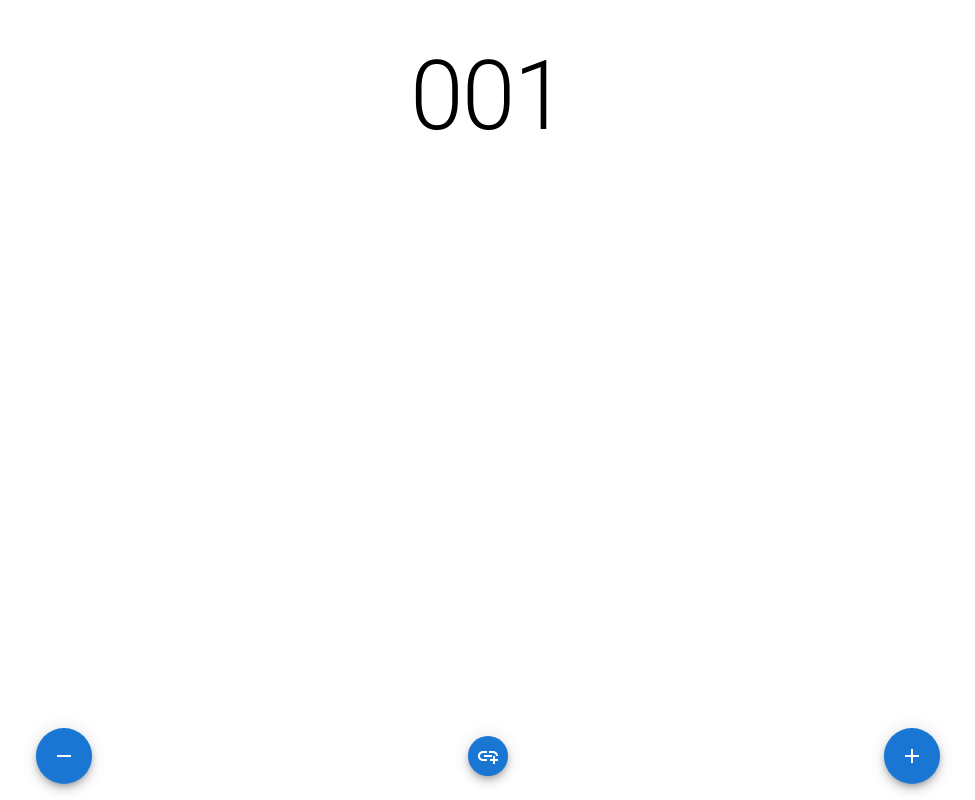
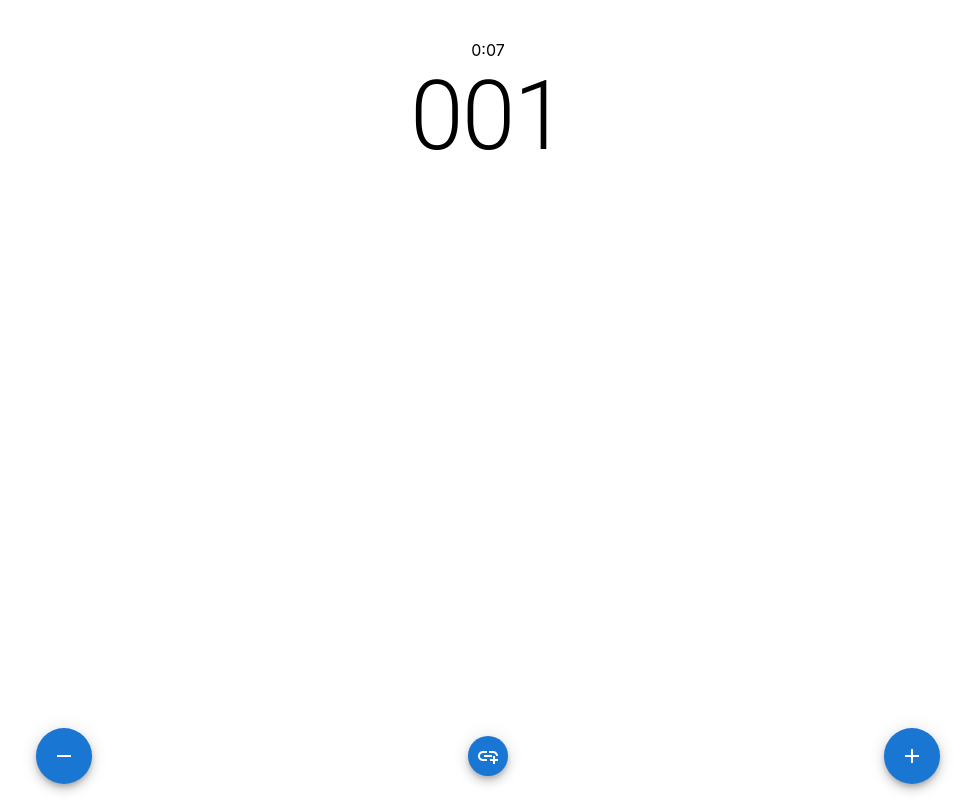
Before and after one commit to adambuczek/knitting-tool, a React (Create React App) app: page / in a window 1280 px wide. Shown: the whole page, without its empty margins (152-1127 px from the left). Built offline with nearby package versions, Linux system fonts and the light colour scheme.

Commit message:
add row timer

```diff
--- a/src/App.tsx
+++ b/src/App.tsx
@@ -1,4 +1,4 @@
-import React, { useReducer, useState } from 'react';
+import React, { useReducer, useState, useEffect } from 'react';
 import Box from '@mui/material/Box';
 import Fab from '@mui/material/Fab';
 import AddLinkIcon from '@mui/icons-material/AddLink';
@@ -15,18 +15,34 @@ import {
 
 import CounterComponent from './Counter';
 import CounterEditDialog from './CounterEditDialog';
+import Stopwatch from './Stopwatch';
 
 function App() {
   const [state, dispatch] = useReducer(countersReducer, countersState);
   const [editDialogOpen, setEditDialogOpen] = useState(false);
   const [activeCounter, setActiveCounter] = useState<Counter|null>(null);
+  const [time, setTime] = React.useState(0);
 
+  useEffect(() => {
+    const timerId = setInterval(() => {
+      setTime(t => t + 1);
+    }, 1000);
+    return function cleanup() {
+      clearInterval(timerId);
+    };
+  }, []);
+
+  const resetTime = () => {
+    setTime(0);
+  };
 
   const incrementGlobal = () => {
+    resetTime();
     dispatch({ type: CountersStateActions.INCREMENT_GLOBAL });
   };
 
   const decrementGlobal = () => {
+    resetTime();
     dispatch({ type: CountersStateActions.DECREMENT_GLOBAL });
   };
 
@@ -60,6 +76,7 @@ function App() {
   return (
     <>
       <Box sx={{ textAlign: 'center', mt: 5 }}>
+        <Stopwatch time={time} />
         <CounterComponent
           counter={state[GLOBAL_COUNTER_ID]}
           edit={(id) => openEditDialog(id)}
--- /dev/null
+++ b/src/Stopwatch.tsx
@@ -0,0 +1,18 @@
+import React from 'react';
+
+function Stopwatch({ time }: { time: number }) {
+
+  const formatTime = (time: number) => {
+    const minutes = Math.floor(time / 60);
+    const seconds = time % 60;
+    return `${minutes}:${seconds < 10 ? '0' : ''}${seconds}`;
+  }
+
+  return (
+    <div>
+      {formatTime(time)}
+    </div>
+  );
+}
+
+export default Stopwatch;
```
